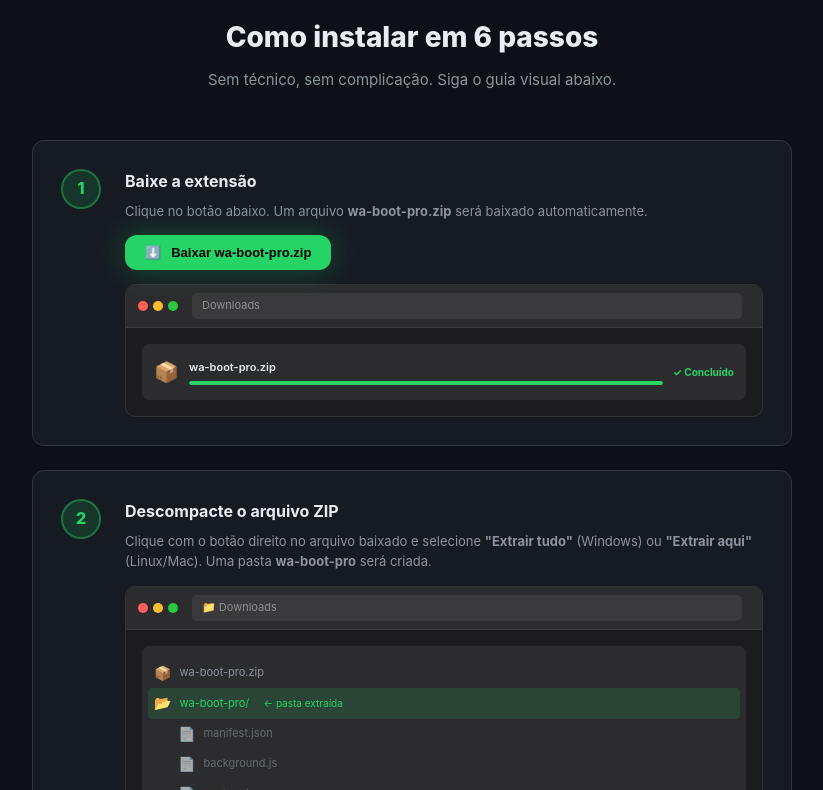
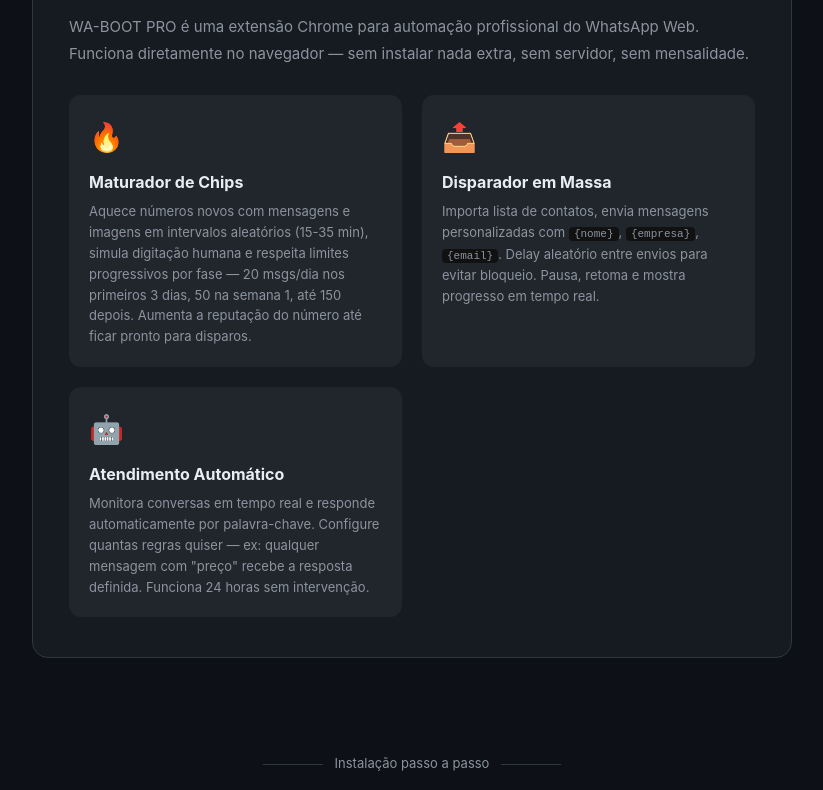
Before and after one commit to Mferreirasilva47/wa-boot-pro-landing, a plain HTML site: page index.html in a window 1280 px wide. Shown: the part 1172-1962 px from the top of the page, without its empty margins (228-1051 px from the left). Drawn offline with Linux system fonts and the light colour scheme.

Commit message:
v1.5: adiciona seção de descrição dos módulos na landing

```diff
--- a/index.html
+++ b/index.html
@@ -283,6 +283,34 @@
     <p>Configure respostas automáticas por palavra-chave 24 horas por dia.</p>
   </div>
 </div>
+
+<!-- ── ABOUT ── -->
+<section style="max-width:800px;margin:0 auto 72px;padding:0 20px;">
+  <div style="background:var(--dark2);border:1px solid var(--border);border-radius:16px;padding:40px 36px;">
+    <h2 style="font-size:24px;font-weight:800;margin-bottom:24px;text-align:center;">O que é o <span style="color:var(--green)">WA-BOOT PRO</span>?</h2>
+    <p style="color:var(--text2);font-size:15px;line-height:1.8;margin-bottom:28px;">
+      WA-BOOT PRO é uma extensão Chrome para automação profissional do WhatsApp Web.
+      Funciona diretamente no navegador — sem instalar nada extra, sem servidor, sem mensalidade.
+    </p>
+    <div style="display:grid;grid-template-columns:repeat(auto-fit,minmax(220px,1fr));gap:20px;">
+      <div style="background:var(--dark3);border-radius:12px;padding:20px;">
+        <div style="font-size:28px;margin-bottom:10px;">🔥</div>
+        <div style="font-weight:700;margin-bottom:6px;">Maturador de Chips</div>
+        <div style="font-size:13px;color:var(--text2);line-height:1.6;">Aquece números novos com mensagens e imagens em intervalos aleatórios (15-35 min), simula digitação humana e respeita limites progressivos por fase — 20 msgs/dia nos primeiros 3 dias, 50 na semana 1, até 150 depois. Aumenta a reputação do número até ficar pronto para disparos.</div>
+      </div>
+      <div style="background:var(--dark3);border-radius:12px;padding:20px;">
+        <div style="font-size:28px;margin-bottom:10px;">📤</div>
+        <div style="font-weight:700;margin-bottom:6px;">Disparador em Massa</div>
+        <div style="font-size:13px;color:var(--text2);line-height:1.6;">Importa lista de contatos, envia mensagens personalizadas com <code style="background:#111;padding:1px 5px;border-radius:4px;font-size:11px;">{nome}</code>, <code style="background:#111;padding:1px 5px;border-radius:4px;font-size:11px;">{empresa}</code>, <code style="background:#111;padding:1px 5px;border-radius:4px;font-size:11px;">{email}</code>. Delay aleatório entre envios para evitar bloqueio. Pausa, retoma e mostra progresso em tempo real.</div>
+      </div>
+      <div style="background:var(--dark3);border-radius:12px;padding:20px;">
+        <div style="font-size:28px;margin-bottom:10px;">🤖</div>
+        <div style="font-weight:700;margin-bottom:6px;">Atendimento Automático</div>
+        <div style="font-size:13px;color:var(--text2);line-height:1.6;">Monitora conversas em tempo real e responde automaticamente por palavra-chave. Configure quantas regras quiser — ex: qualquer mensagem com "preço" recebe a resposta definida. Funciona 24 horas sem intervenção.</div>
+      </div>
+    </div>
+  </div>
+</section>
 
 <div class="section-divider"><span></span><em>Instalação passo a passo</em><span></span></div>
 
```
